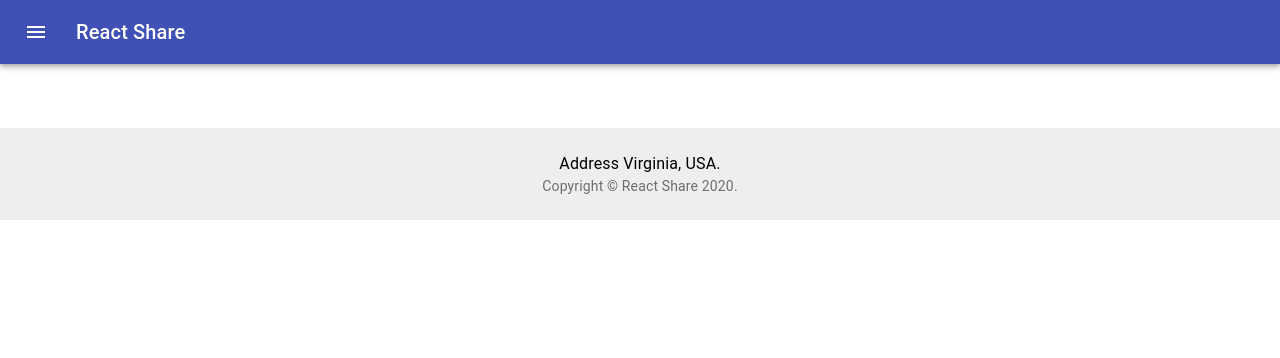
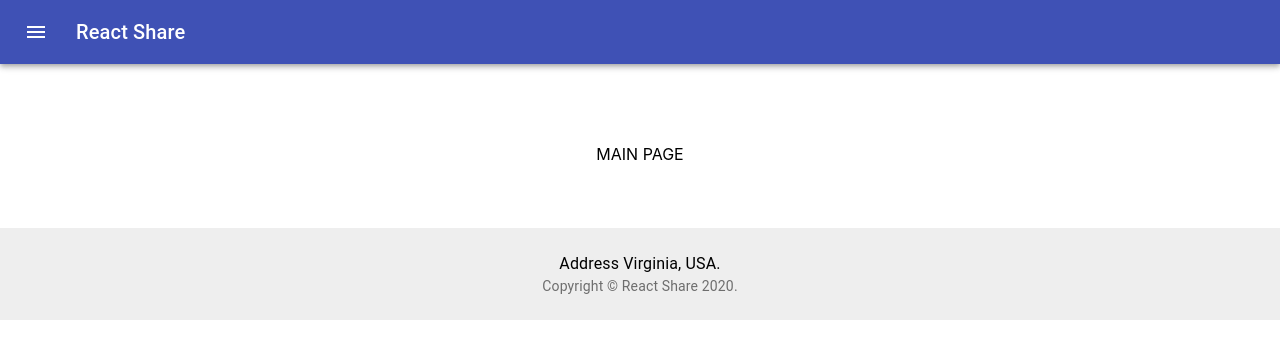
Before and after one commit to emrekrt1655/react-share-app, a React (Create React App) app: page / in a window 1280 px wide. Shown: the top 358 px of the page. Built offline with nearby package versions, Linux system fonts and the light colour scheme; no server answers.

Commit message:
add main page

```diff
--- a/src/Router.js/Router.js
+++ b/src/Router.js/Router.js
@@ -1,6 +1,7 @@
 import { BrowserRouter as Router, Switch, Route } from 'react-router-dom';
 
 
+import Main from '../pages/Main';
 import Signup from '../pages/Signup';
 import Signin from '../pages/Signin';
 import Navbar from '../components/Navbar';
@@ -11,8 +12,10 @@ function AppRouter() {
         <Router>
             <Navbar />
             <Switch>
-                <Route path='/register' component = {Signup}/>
-                <Route path='/login' component = {Signin}/>
+                <Route exact path='/register' component = {Signup}/>
+                <Route exact path='/login' component = {Signin}/>
+                <Route path='/' component = {Main}/>
+
             </Switch>
             <Footer/>
 
--- /dev/null
+++ b/src/pages/Main.js
@@ -0,0 +1,31 @@
+import React from 'react';
+import {makeStyles} from '@material-ui/core/styles';
+import { Button, Grid, TextField, Container, Avatar, Typography
+} from "@material-ui/core";
+
+
+const stylesFunc = makeStyles((theme)=>({
+    wrapper:{
+        marginTop: '5rem',
+        textAlign:'center'
+    },
+    avatar:{
+    margin: '2rem auto',
+    backgroundColor: theme.palette.secondary.main
+   }
+}))
+
+
+function Main() {
+    const mainStyles = stylesFunc();
+    return(
+        <Container maxWidth='sm' className={mainStyles.wrapper}>
+
+        <div>
+            MAIN PAGE
+        </div>
+        </Container>
+    )
+}
+
+export default Main;
```
Also changed, not shown: 2 other files (tests, documents, lock files or other folders).
